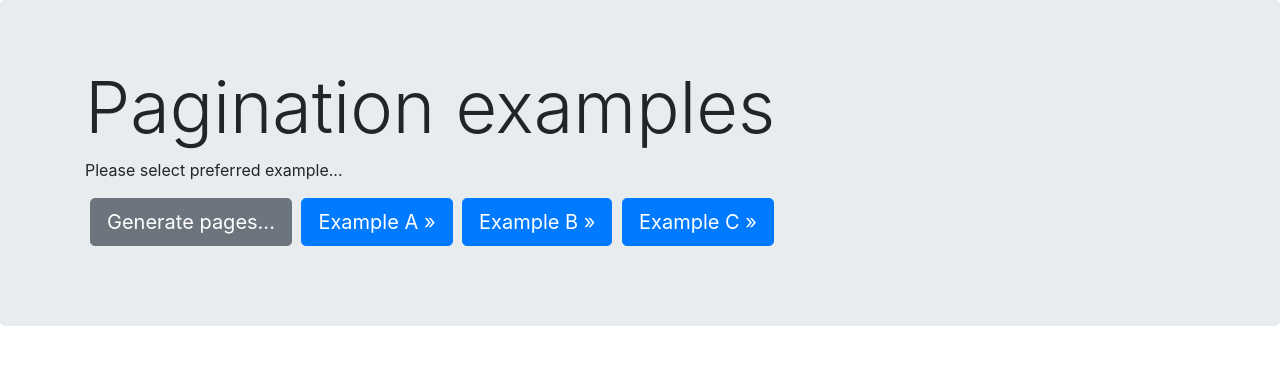
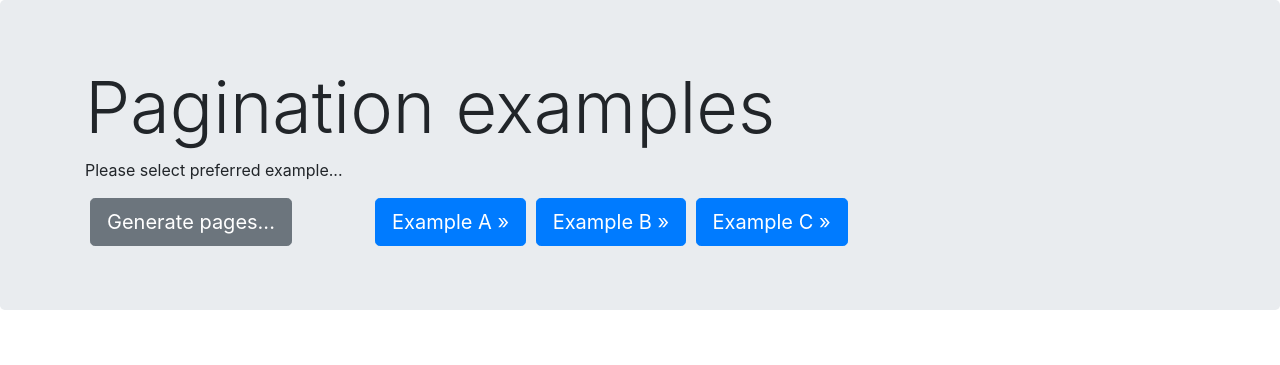
Before and after one commit to B0ySetsF1re/Pagination, a Node server app: page / in a window 1280 px wide. Shown: the top 365 px of the page. Run offline with Node 20, Linux system fonts and the light colour scheme; some libraries are stand-ins or nearby versions.

Commit message:
changed grid overlay for buttons

```diff
--- a/views/index.ejs
+++ b/views/index.ejs
@@ -2,16 +2,25 @@
 
 <div class="jumbotron">
   <div class="container">
+
       <h1 class="display-3">Pagination examples</h1>
       <p>Please select preferred example...</p>
-         <p>
+
+      <div class="row">
+
+        <div class="col-sm-3">
           <a class="btn btn-secondary btn-lg" href="#" role="button">Generate pages...</a>
+        </div>
+
+        <div class="col-sm">
           <a class="btn btn-primary btn-lg" href="#" role="button">Example A &raquo;</a>
           <a class="btn btn-primary btn-lg" href="#" role="button">Example B &raquo;</a>
           <a class="btn btn-primary btn-lg" href="#" role="button">Example C &raquo;</a>
-         </p>
         </div>
 
+      </div>
+
+  </div>
 </div>
 
 <!--<div class="container">
```
Lines whose indentation alone changed are shown as unchanged.
